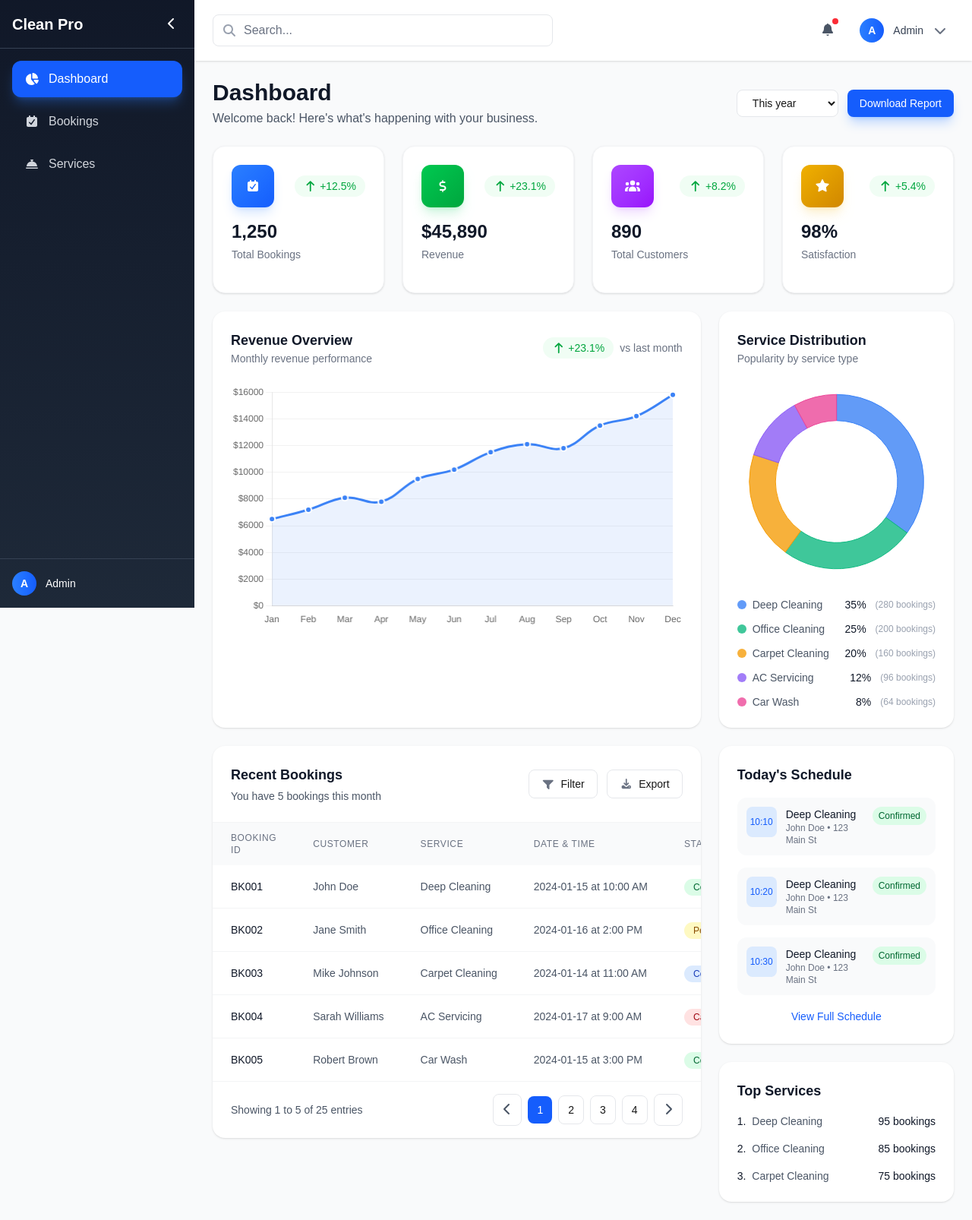
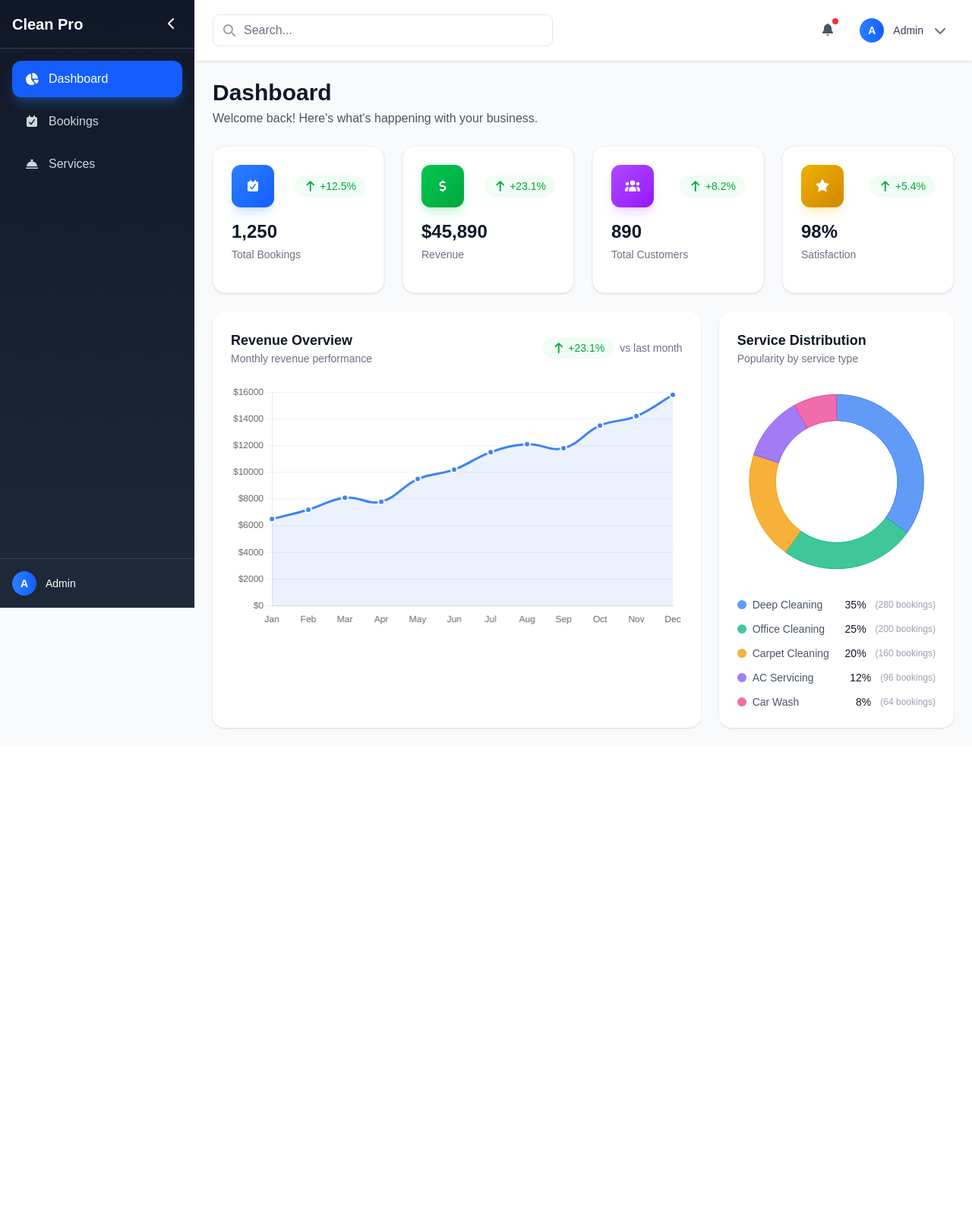
Before and after one commit to Asharkhan468/cleanpro-system, a Next.js app: page /admin in a window 1280 px wide. Shown: the whole page at 76% size. After the commit the page ends 982 px from the top, so only its background shows below. Built offline with nearby package versions, Linux system fonts and the light colour scheme.

Commit message:
DASHBOARD UI CHANGE

```diff
--- a/app/admin/page.tsx
+++ b/app/admin/page.tsx
@@ -1,17 +1,15 @@
-"use client"
-import { useState } from 'react';
-import StatsCard from '@/components/admin/StatsCard';
-import RecentBookingsTable from '@/components/admin/RecentBooking';
-import { FontAwesomeIcon } from '@fortawesome/react-fontawesome';
+"use client";
+import { useState } from "react";
+import StatsCard from "@/components/admin/StatsCard";
+import RecentBookingsTable from "@/components/admin/RecentBooking";
+import { FontAwesomeIcon } from "@fortawesome/react-fontawesome";
 import {
   faCalendarCheck,
   faDollarSign,
   faUsers,
   faStar,
   faArrowUp,
-  faArrowDown,
-  faChartLine
-} from '@fortawesome/free-solid-svg-icons';
+} from "@fortawesome/free-solid-svg-icons";
 import {
   Chart as ChartJS,
   CategoryScale,
@@ -22,9 +20,9 @@ import {
   Tooltip,
   Legend,
   Filler,
-  ArcElement
-} from 'chart.js';
-import { Line, Doughnut } from 'react-chartjs-2';
+  ArcElement,
+} from "chart.js";
+import { Line, Doughnut } from "react-chartjs-2";
 
 // Register ChartJS components
 ChartJS.register(
@@ -36,55 +34,77 @@ ChartJS.register(
   Tooltip,
   Legend,
   Filler,
-  ArcElement
+  ArcElement,
 );
 
 export default function AdminDashboard() {
-  const [timeRange, setTimeRange] = useState('year');
+  const [timeRange, setTimeRange] = useState("year");
 
   // Sample data for charts
   const revenueData = {
-    labels: ['Jan', 'Feb', 'Mar', 'Apr', 'May', 'Jun', 'Jul', 'Aug', 'Sep', 'Oct', 'Nov', 'Dec'],
+    labels: [
+      "Jan",
+      "Feb",
+      "Mar",
+      "Apr",
+      "May",
+      "Jun",
+      "Jul",
+      "Aug",
+      "Sep",
+      "Oct",
+      "Nov",
+      "Dec",
+    ],
     datasets: [
       {
-        label: 'Revenue 2024',
-        data: [6500, 7200, 8100, 7800, 9500, 10200, 11500, 12100, 11800, 13500, 14200, 15800],
-        borderColor: 'rgb(59, 130, 246)',
-        backgroundColor: 'rgba(59, 130, 246, 0.1)',
+        label: "Revenue 2024",
+        data: [
+          6500, 7200, 8100, 7800, 9500, 10200, 11500, 12100, 11800, 13500,
+          14200, 15800,
+        ],
+        borderColor: "rgb(59, 130, 246)",
+        backgroundColor: "rgba(59, 130, 246, 0.1)",
         fill: true,
         tension: 0.4,
-        pointBackgroundColor: 'rgb(59, 130, 246)',
-        pointBorderColor: 'white',
+        pointBackgroundColor: "rgb(59, 130, 246)",
+        pointBorderColor: "white",
         pointBorderWidth: 2,
         pointRadius: 4,
-        pointHoverRadius: 6
-      }
-    ]
+        pointHoverRadius: 6,
+      },
+    ],
   };
 
   const serviceDistributionData = {
-    labels: ['Deep Cleaning', 'Office Cleaning', 'Carpet Cleaning', 'AC Servicing', 'Car Wash'],
+    labels: [
+      "Deep Cleaning",
+      "Office Cleaning",
+      "Carpet Cleaning",
+      "AC Servicing",
+      "Car Wash",
+    ],
     datasets: [
       {
         data: [35, 25, 20, 12, 8],
         backgroundColor: [
-          'rgba(59, 130, 246, 0.8)',
-          'rgba(16, 185, 129, 0.8)',
-          'rgba(245, 158, 11, 0.8)',
-          'rgba(139, 92, 246, 0.8)',
-          'rgba(236, 72, 153, 0.8)'
+          "rgba(59, 130, 246, 0.8)",
+          "rgba(16, 185, 129, 0.8)",
+          "rgba(245, 158, 11, 0.8)",
+          "rgba(139, 92, 246, 0.8)",
+          "rgba(236, 72, 153, 0.8)",
         ],
         borderColor: [
-          'rgba(59, 130, 246, 1)',
-          'rgba(16, 185, 129, 1)',
-          'rgba(245, 158, 11, 1)',
-          'rgba(139, 92, 246, 1)',
-          'rgba(236, 72, 153, 1)'
+          "rgba(59, 130, 246, 1)",
+          "rgba(16, 185, 129, 1)",
+          "rgba(245, 158, 11, 1)",
+          "rgba(139, 92, 246, 1)",
+          "rgba(236, 72, 153, 1)",
         ],
         borderWidth: 1,
-        hoverOffset: 4
-      }
-    ]
+        hoverOffset: 4,
+      },
+    ],
   };
 
   const lineChartOptions = {
@@ -92,36 +112,36 @@ export default function AdminDashboard() {
     maintainAspectRatio: false,
     plugins: {
       legend: {
-        display: false
+        display: false,
       },
       tooltip: {
-        backgroundColor: 'rgba(17, 24, 39, 0.9)',
-        titleColor: 'white',
-        bodyColor: 'rgba(255, 255, 255, 0.8)',
+        backgroundColor: "rgba(17, 24, 39, 0.9)",
+        titleColor: "white",
+        bodyColor: "rgba(255, 255, 255, 0.8)",
         padding: 12,
-        borderColor: 'rgba(255, 255, 255, 0.1)',
-        borderWidth: 1
-      }
+        borderColor: "rgba(255, 255, 255, 0.1)",
+        borderWidth: 1,
+      },
     },
     scales: {
       y: {
         beginAtZero: true,
         grid: {
-          color: 'rgba(0, 0, 0, 0.05)',
-          drawBorder: false
+          color: "rgba(0, 0, 0, 0.05)",
+          drawBorder: false,
         },
         ticks: {
-          callback: function(value: any) {
-            return '$' + value;
-          }
-        }
+          callback: function (value: any) {
+            return "$" + value;
+          },
+        },
       },
       x: {
         grid: {
-          display: false
-        }
-      }
-    }
+          display: false,
+        },
+      },
+    },
   };
 
   const doughnutOptions = {
@@ -129,22 +149,22 @@ export default function AdminDashboard() {
     maintainAspectRatio: false,
     plugins: {
       legend: {
-        display: false
+        display: false,
       },
       tooltip: {
-        backgroundColor: 'rgba(17, 24, 39, 0.9)',
-        titleColor: 'white',
-        bodyColor: 'rgba(255, 255, 255, 0.8)',
+        backgroundColor: "rgba(17, 24, 39, 0.9)",
+        titleColor: "white",
+        bodyColor: "rgba(255, 255, 255, 0.8)",
         padding: 12,
         callbacks: {
-          label: function(context: any) {
+          label: function (context: any) {
             return `${context.label}: ${context.raw}%`;
-          }
-        }
-      }
+          },
+        },
+      },
     },
-    cutout: '70%',
-    radius: '90%'
+    cutout: "70%",
+    radius: "90%",
   };
 
   return (
@@ -153,23 +173,11 @@ export default function AdminDashboard() {
       <div className="flex flex-col sm:flex-row sm:items-center sm:justify-between space-y-4 sm:space-y-0">
         <div>
           <h1 className="text-3xl font-bold text-gray-900">Dashboard</h1>
-          <p className="text-gray-600 mt-1">Welcome back! Here's what's happening with your business.</p>
+          <p className="text-gray-600 mt-1">
+            Welcome back! Here's what's happening with your business.
+          </p>
         </div>
-        <div className="flex items-center space-x-3">
-          <select
-            value={timeRange}
-            onChange={(e) => setTimeRange(e.target.value)}
-            className="px-4 py-2 border border-gray-200 rounded-lg text-sm focus:outline-none focus:ring-2 focus:ring-blue-500 bg-white"
-          >
-            <option value="week">Last 7 days</option>
-            <option value="month">Last 30 days</option>
-            <option value="quarter">Last 90 days</option>
-            <option value="year">This year</option>
-          </select>
-          <button className="px-4 py-2 bg-blue-600 text-white rounded-lg text-sm hover:bg-blue-700 transition-colors shadow-lg shadow-blue-500/30">
-            Download Report
-          </button>
-        </div>
+
       </div>
 
       {/* Stats Cards */}
@@ -210,8 +218,12 @@ export default function AdminDashboard() {
         <div className="lg:col-span-2 bg-white rounded-2xl shadow-sm p-6 hover:shadow-md transition-shadow">
           <div className="flex items-center justify-between mb-6">
             <div>
-              <h3 className="text-lg font-semibold text-gray-900">Revenue Overview</h3>
-              <p className="text-sm text-gray-500">Monthly revenue performance</p>
+              <h3 className="text-lg font-semibold text-gray-900">
+                Revenue Overview
+              </h3>
+              <p className="text-sm text-gray-500">
+                Monthly revenue performance
+              </p>
             </div>
             <div className="flex items-center space-x-4">
               <div className="flex items-center space-x-2">
@@ -231,11 +243,16 @@ export default function AdminDashboard() {
         {/* Service Distribution */}
         <div className="bg-white rounded-2xl shadow-sm p-6 hover:shadow-md transition-shadow">
           <div className="mb-6">
-            <h3 className="text-lg font-semibold text-gray-900">Service Distribution</h3>
+            <h3 className="text-lg font-semibold text-gray-900">
+              Service Distribution
+            </h3>
             <p className="text-sm text-gray-500">Popularity by service type</p>
           </div>
           <div className="h-64 relative">
-            <Doughnut data={serviceDistributionData} options={doughnutOptions} />
+            <Doughnut
+              data={serviceDistributionData}
+              options={doughnutOptions}
+            />
           </div>
           <div className="mt-6 space-y-3">
             {serviceDistributionData.labels.map((label, index) => (
@@ -243,13 +260,23 @@ export default function AdminDashboard() {
                 <div className="flex items-center">
                   <span
                     className="w-3 h-3 rounded-full mr-2"
-                    style={{ backgroundColor: serviceDistributionData.datasets[0].backgroundColor[index] }}
+                    style={{
+                      backgroundColor:
+                        serviceDistributionData.datasets[0].backgroundColor[
+                          index
+                        ],
+                    }}
                   ></span>
                   <span className="text-sm text-gray-600">{label}</span>
                 </div>
                 <div className="flex items-center space-x-3">
-                  <span className="text-sm font-medium text-gray-900">{serviceDistributionData.datasets[0].data[index]}%</span>
-                  <span className="text-xs text-gray-400">({serviceDistributionData.datasets[0].data[index] * 8} bookings)</span>
+                  <span className="text-sm font-medium text-gray-900">
+                    {serviceDistributionData.datasets[0].data[index]}%
+                  </span>
+                  <span className="text-xs text-gray-400">
+                    ({serviceDistributionData.datasets[0].data[index] * 8}{" "}
+                    bookings)
+                  </span>
                 </div>
               </div>
             ))}
@@ -257,56 +284,7 @@ export default function AdminDashboard() {
         </div>
       </div>
 
-      {/* Recent Activity */}
-      <div className="grid grid-cols-1 lg:grid-cols-3 gap-6">
-        {/* Recent Bookings Table - Takes 2/3 of the space */}
-        <div className="lg:col-span-2">
-          <RecentBookingsTable />
-        </div>
 
-        {/* Quick Stats */}
-        <div className="space-y-6">
-          {/* Today's Schedule */}
-          <div className="bg-white rounded-2xl shadow-sm p-6">
-            <h3 className="text-lg font-semibold text-gray-900 mb-4">Today's Schedule</h3>
-            <div className="space-y-4">
-              {[1, 2, 3].map((i) => (
-                <div key={i} className="flex items-start space-x-3 p-3 bg-gray-50 rounded-xl">
-                  <div className="w-10 h-10 bg-blue-100 rounded-lg flex items-center justify-center flex-shrink-0">
-                    <span className="text-xs font-medium text-blue-600">10:{i}0</span>
-                  </div>
-                  <div className="flex-1 min-w-0">
-                    <p className="text-sm font-medium text-gray-900">Deep Cleaning</p>
-                    <p className="text-xs text-gray-500">John Doe • 123 Main St</p>
-                  </div>
-                  <span className="px-2 py-1 bg-green-100 text-green-800 text-xs font-medium rounded-full">
-                    Confirmed
-                  </span>
-                </div>
-              ))}
-              <button className="w-full text-center text-sm text-blue-600 hover:text-blue-700 font-medium">
-                View Full Schedule
-              </button>
-            </div>
-          </div>
-
-          {/* Top Performing Services */}
-          <div className="bg-white rounded-2xl shadow-sm p-6">
-            <h3 className="text-lg font-semibold text-gray-900 mb-4">Top Services</h3>
-            <div className="space-y-4">
-              {['Deep Cleaning', 'Office Cleaning', 'Carpet Cleaning'].map((service, index) => (
-                <div key={service} className="flex items-center justify-between">
-                  <div className="flex items-center">
-                    <span className="text-sm font-medium text-gray-900 mr-2">{index + 1}.</span>
-                    <span className="text-sm text-gray-600">{service}</span>
-                  </div>
-                  <span className="text-sm font-medium text-gray-900">{95 - index * 10} bookings</span>
-                </div>
-              ))}
-            </div>
-          </div>
-        </div>
-      </div>
     </div>
   );
 }
```
